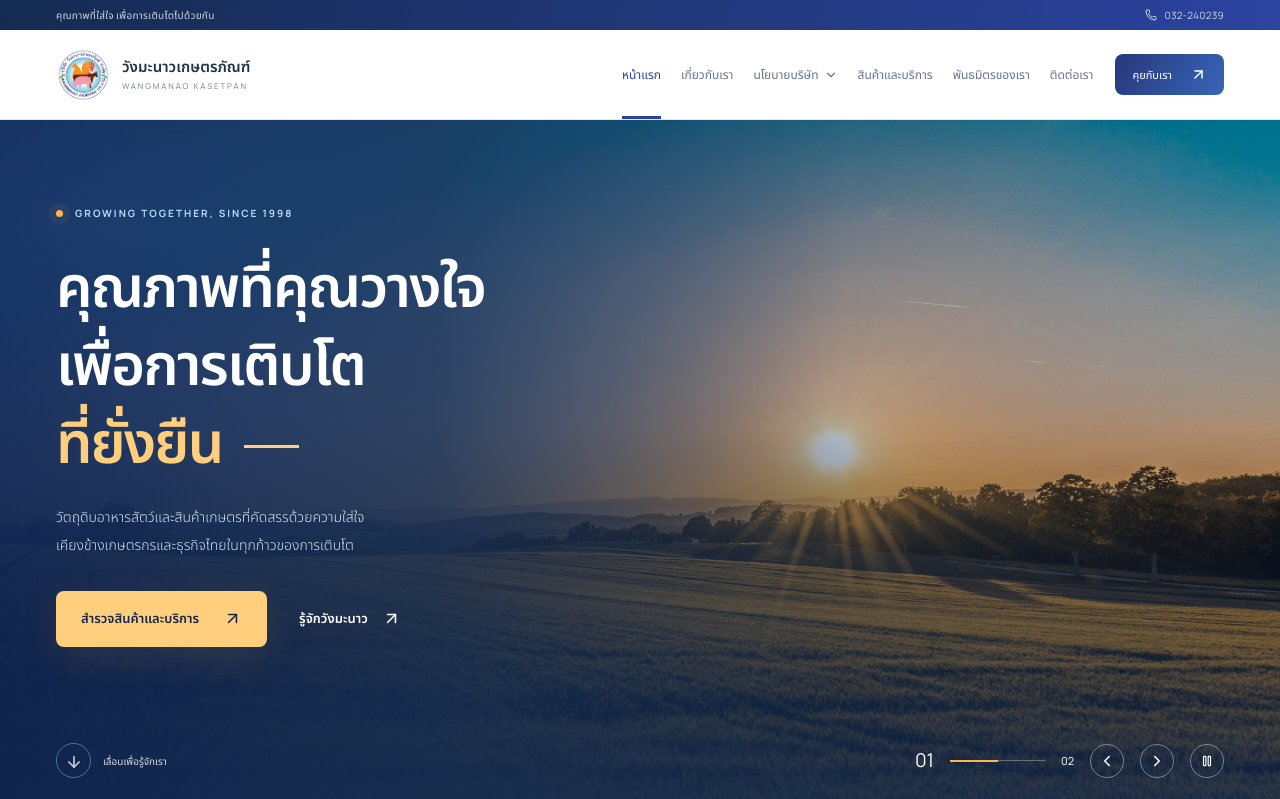
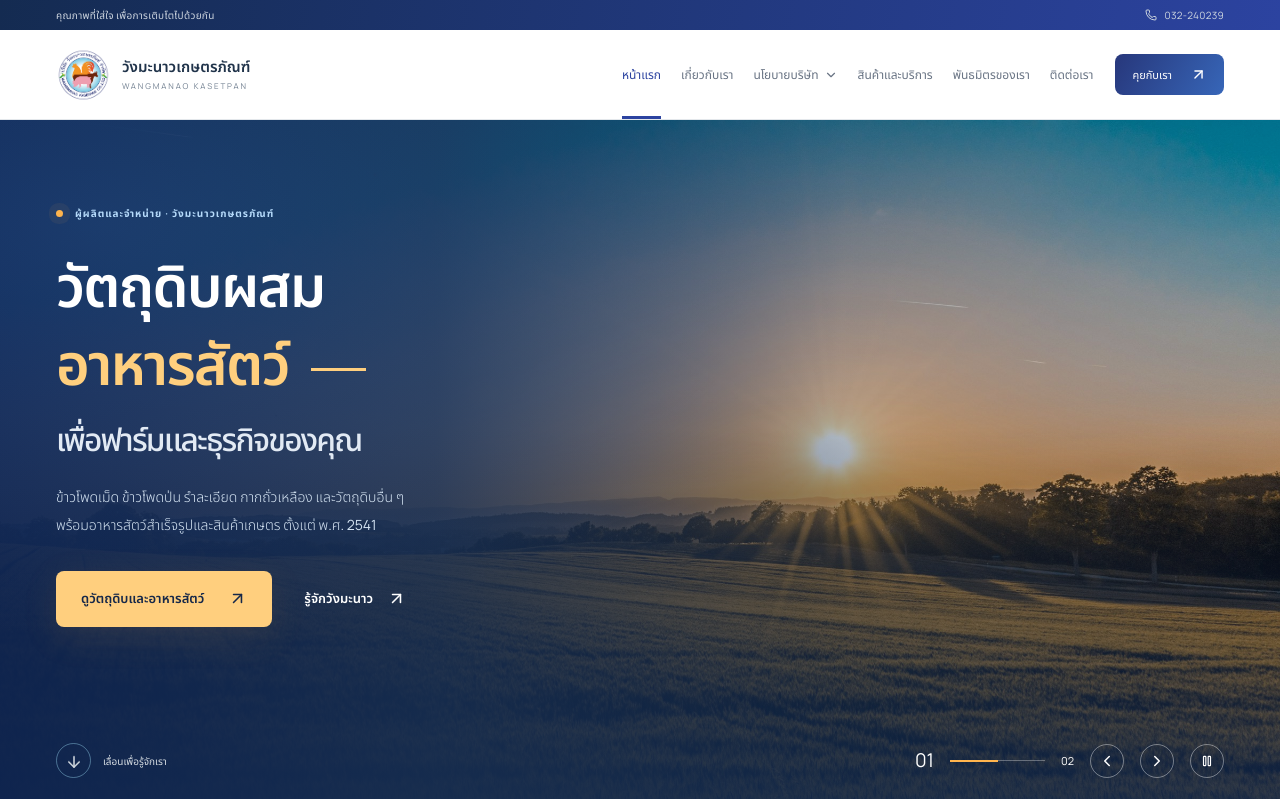
Before and after one commit to TitleP1999/wangmanao, a Next.js app: page / in a window 1280 px wide. Shown: the top 799 px of the page. Built offline with nearby package versions, Linux system fonts and the light colour scheme.

Commit message:
Make feed ingredients and product offering explicit in hero

```diff
--- a/src/app/brand-experience.css
+++ b/src/app/brand-experience.css
@@ -63,6 +63,16 @@
 }
 .hero h1 .hero-line:nth-child(2) {
   animation-delay: 0.16s;
+}
+.hero h1 .hero-support {
+  font-size: 0.55em;
+  font-weight: 500;
+  margin-top: 15px;
+  color: #e2eaf4;
+  animation-delay: 0.32s;
+}
+.hero .eyebrow {
+  letter-spacing: 1px;
 }
 .hero h1 .hero-highlight {
   color: #ffcf7e;
@@ -163,7 +173,8 @@
   inset: 0;
   z-index: -1;
   background-color: var(--category-dark);
-  background-image: radial-gradient(ellipse at 90% 0%, #ffffff0d, transparent 65%),
+  background-image:
+    radial-gradient(ellipse at 90% 0%, #ffffff0d, transparent 65%),
     linear-gradient(125deg, #091b3038, transparent);
   transition: background-color 0.8s ease;
 }
--- a/src/features/home/Hero.tsx
+++ b/src/features/home/Hero.tsx
@@ -12,29 +12,31 @@ import {
 } from "lucide-react";
 const slides = [
   {
-    eyebrow: "GROWING TOGETHER, SINCE 1998",
+    eyebrow: "ผู้ผลิตและจำหน่าย · วังมะนาวเกษตรภัณฑ์",
     title: (
       <>
-        <span className="hero-line">คุณภาพที่คุณวางใจ</span>
-        <span className="hero-line">เพื่อการเติบโต</span>
-        <span className="hero-line hero-highlight">ที่ยั่งยืน</span>
+        <span className="hero-line">วัตถุดิบผสม</span>
+        <span className="hero-line hero-highlight">อาหารสัตว์</span>
+        <span className="hero-line hero-support">
+          เพื่อฟาร์มและธุรกิจของคุณ
+        </span>
       </>
     ),
     description:
-      "วัตถุดิบอาหารสัตว์และสินค้าเกษตรที่คัดสรรด้วยความใส่ใจ\nเคียงข้างเกษตรกรและธุรกิจไทยในทุกก้าวของการเติบโต",
+      "ข้าวโพดเม็ด ข้าวโพดป่น รำละเอียด กากถั่วเหลือง และวัตถุดิบอื่น ๆ\nพร้อมอาหารสัตว์สำเร็จรูปและสินค้าเกษตร ตั้งแต่ พ.ศ. 2541",
     image: "/images/hero.jpg",
   },
   {
-    eyebrow: "QUALITY IN EVERY DETAIL",
+    eyebrow: "อาหารสัตว์และสินค้าเกษตร · ครบทุกความต้องการ",
     title: (
       <>
-        <span className="hero-line">คัดสรรด้วยความใส่ใจ</span>
-        <span className="hero-line">ส่งต่อคุณภาพ</span>
-        <span className="hero-line hero-highlight">ในทุกขั้นตอน</span>
+        <span className="hero-line">วัตถุดิบคุณภาพ</span>
+        <span className="hero-line hero-highlight">และอาหารสัตว์</span>
+        <span className="hero-line hero-support">คัดสรรให้ธุรกิจคุณเติบโต</span>
       </>
     ),
     description:
-      "พัฒนาการคัดแยกและบรรจุด้วยเครื่องจักรที่ทันสมัย\nเพื่อสินค้าตราไก่งามและเกล็ดทองที่ได้มาตรฐาน",
+      "วัตถุดิบตราไก่งามและเกล็ดทอง พร้อมอาหารสำหรับไก่ สุกร โค ปลา\nรวมถึงอาหารสุนัขและแมว จากแบรนด์ที่เราเป็นตัวแทนจำหน่าย",
     image: "/images/hero.jpg",
   },
 ];
@@ -96,10 +98,10 @@ export function Hero() {
       ))}
       <div className="hero-shade" />
       <div className="hero-orbit" aria-hidden="true" />
-      <div className="hero-landmark" aria-hidden="true">
-        <span>ROOTED IN THE LAND</span>
-        <strong>เติบโตจากความใส่ใจ</strong>
-        <i /> <small>WANGMANAO · SINCE 1998</small>
+      <div className="hero-landmark">
+        <span>FEED INGREDIENTS</span>
+        <strong>ข้าวโพด · รำ · กากถั่วเหลือง</strong>
+        <i /> <small>วัตถุดิบผสมอาหารสัตว์ · อาหารสัตว์สำเร็จรูป</small>
       </div>
       <div className="container hero-content" key={index}>
         <span className="eyebrow">
@@ -110,7 +112,7 @@ export function Hero() {
         <p>{s.description}</p>
         <div className="hero-actions">
           <Link href="/products/" className="button hero-primary">
-            สำรวจสินค้าและบริการ <ArrowUpRight size={19} />
+            ดูวัตถุดิบและอาหารสัตว์ <ArrowUpRight size={19} />
           </Link>
           <Link href="/about/" className="text-link">
             รู้จักวังมะนาว <ArrowUpRight size={19} />
```
